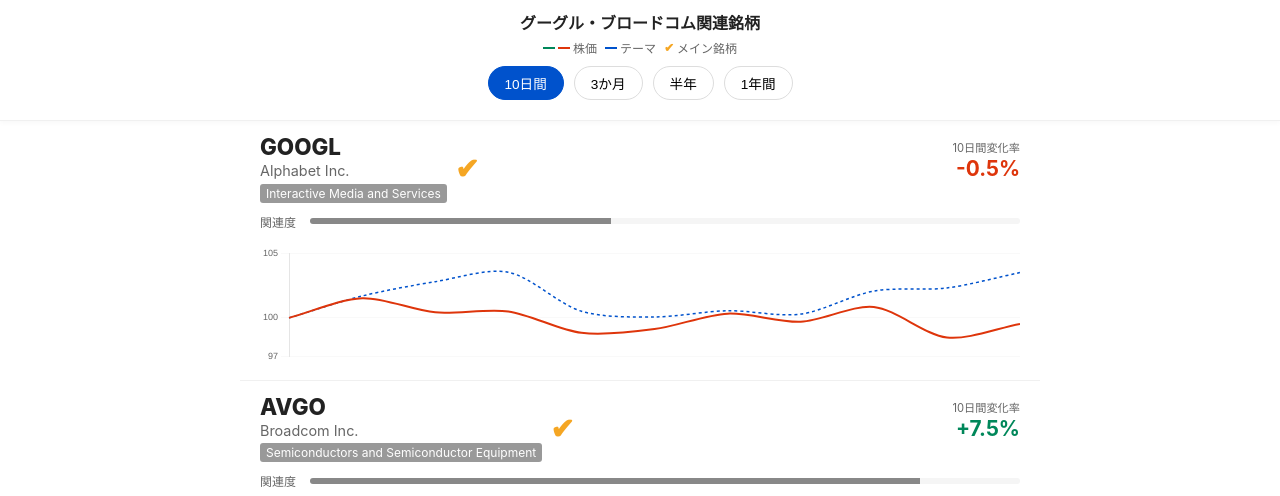
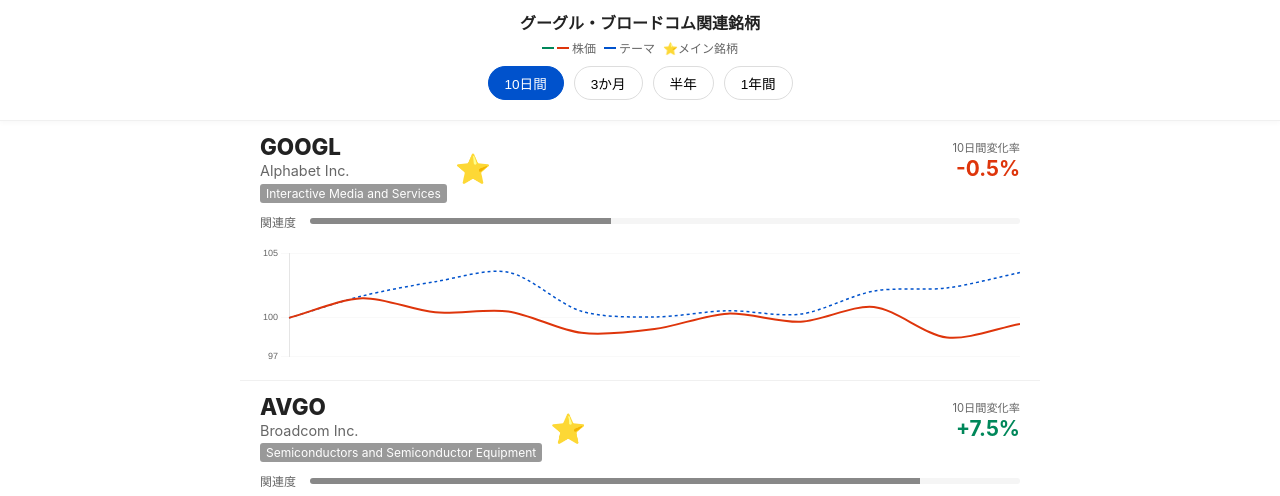
Before and after one commit to UsStocksInsight/new_website, a plain HTML site: page index.html in a window 1280 px wide. Shown: the top 496 px of the page. Drawn offline with nearby package versions, Linux system fonts and the light colour scheme.

Commit message:
Add files via upload

```diff
--- a/index.html
+++ b/index.html
@@ -65,7 +65,7 @@
                 <div class="global-legend">
                     <div class="legend-item"><span class="legend-icon icon-price-up"></span><span class="legend-icon icon-price-down"></span>株価</div>
                     <div class="legend-item"><span class="legend-icon icon-theme"></span>テーマ</div>
-                    <div class="legend-item"><span class="icon-check-gold">✔</span>メイン銘柄</div>
+                    <div class="legend-item">⭐メイン銘柄</div>
                 </div>
                 <div class="period-selector">
                     <button class="period-btn active" data-period="10" data-label="10日間">10日間</button>
@@ -242,7 +242,7 @@ Median,,,,,,0.0080180717863097,0.06077027516695299,-0.015734613677555742,0.11658
                         const corrWidth = Math.min(Math.abs(stock.dailyCorr) * 100, 100) + '%';
 
                         const checkMarkHtml = stock.isIndex === 1
-                            ? `<div class="gold-badge" title="テーマ順位計算に使用"><span class="icon-check-gold">✔</span></div>`
+                            ? `<div class="gold-badge" title="メイン銘柄">⭐</div>`
                             : '';
 
                         const commentsHtml = stock.comments
```
